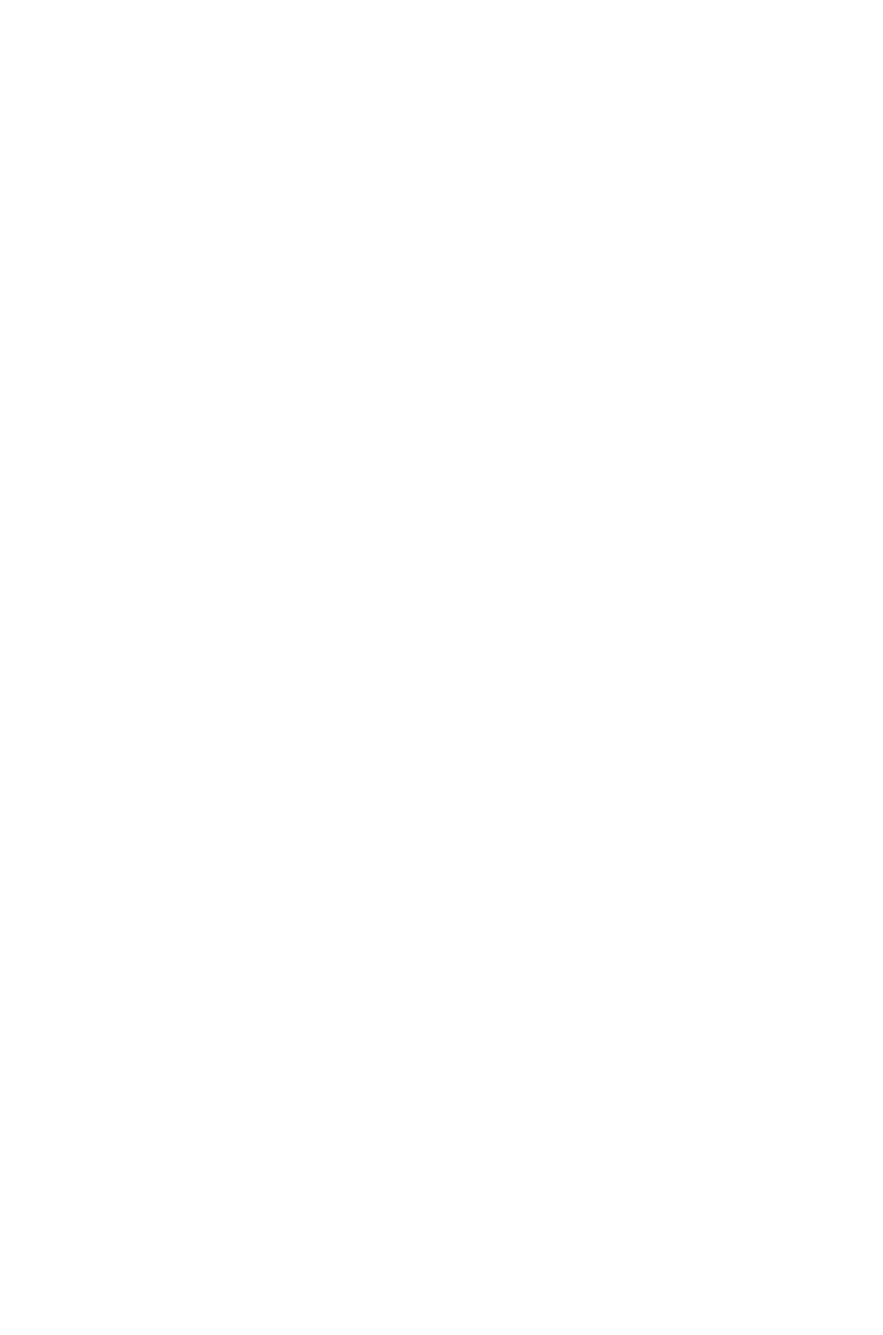
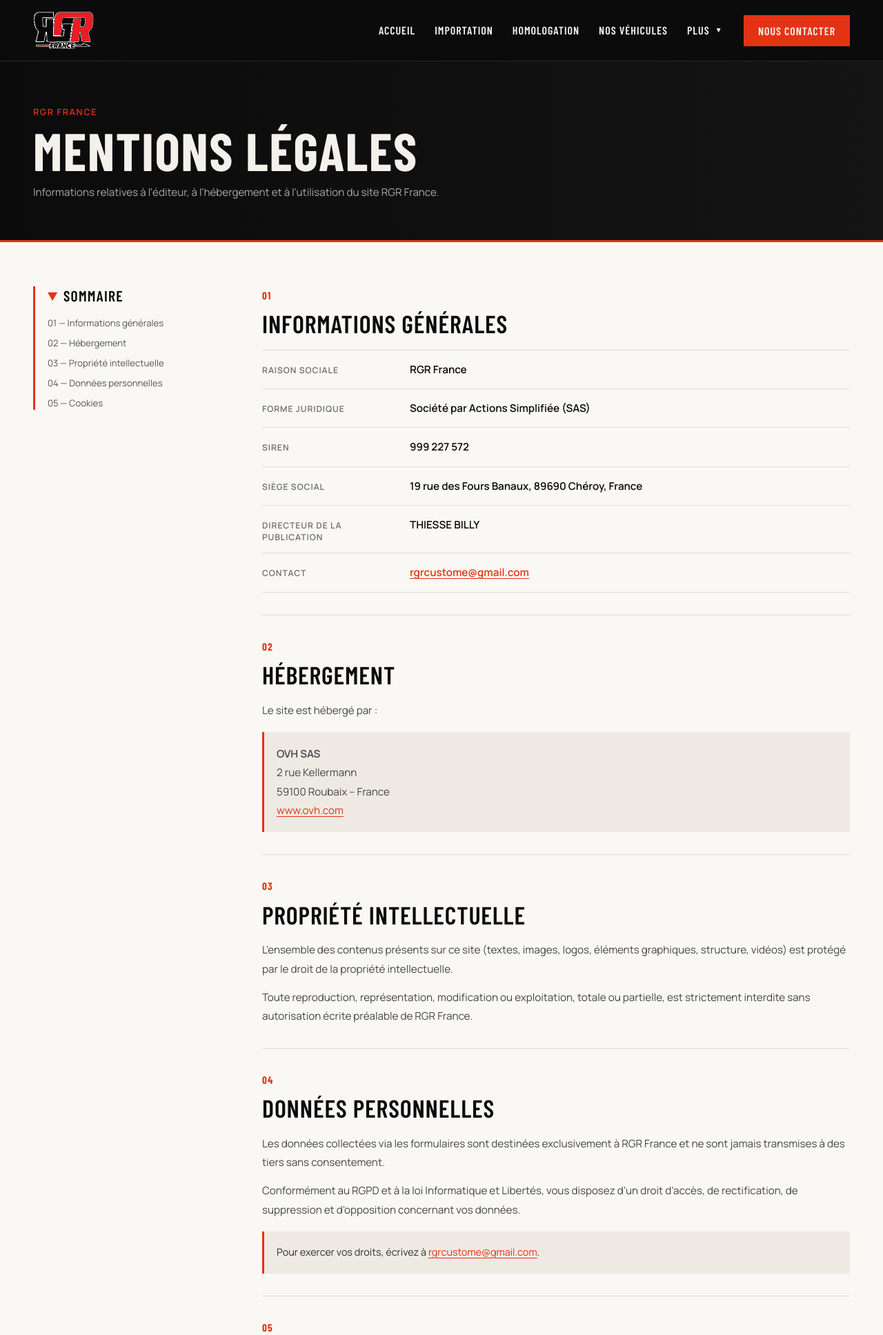
Before and after one commit to samymakhloufi-bot/rgr-france, a PHP site: page /mentions.php in a window 1280 px wide. Before the commit the part shown is empty. Shown: the top 1935 px of the page at 69% size. Before the commit the page ends 800 px from the top, so only its background shows below. Run offline with PHP 8.4, Linux system fonts and the light colour scheme; data that the repository does not hold is empty.

Commit message:
ajout mentions.php / mentions.css

```diff
--- /dev/null
+++ b/assets/css/pages/mentions.css
@@ -0,0 +1,278 @@
+/* ==================================================
+   PAGE MENTIONS LÉGALES — MOBILE FIRST
+================================================== */
+
+.mentions-page {
+    color: var(--noir);
+    background-color: #faf8f4;
+}
+
+.mentions-hero {
+    padding: 48px 20px 42px;
+    color: var(--blanc);
+    background:
+        linear-gradient(90deg, rgba(11, 11, 12, 0.98), rgba(20, 20, 20, 0.9)),
+        var(--carbone);
+    border-bottom: 3px solid var(--rouge-rgr);
+}
+
+.mentions-hero__content {
+    width: 100%;
+    max-width: var(--container-width);
+    margin: 0 auto;
+}
+
+.mentions-hero__eyebrow {
+    margin-bottom: 10px;
+    color: var(--rouge-rgr);
+    font-size: 0.8rem;
+    font-weight: 600;
+    letter-spacing: 0.12em;
+    text-transform: uppercase;
+}
+
+.mentions-hero__title {
+    margin-bottom: 12px;
+    font-family: var(--police-titre);
+    font-size: clamp(2.6rem, 10vw, 4.8rem);
+    font-weight: 700;
+    line-height: 0.95;
+    letter-spacing: 0.02em;
+    text-transform: uppercase;
+}
+
+.mentions-hero__introduction {
+    max-width: 680px;
+    color: var(--gris-metal);
+    font-size: 0.95rem;
+    line-height: 1.7;
+}
+
+.mentions-layout {
+    display: grid;
+    grid-template-columns: 1fr;
+    gap: 32px;
+    width: 100%;
+    max-width: var(--container-width);
+    margin: 0 auto;
+    padding: 32px 20px 64px;
+}
+
+.mentions-summary {
+    padding: 18px;
+    background-color: #eeeae3;
+    border-left: 3px solid var(--rouge-rgr);
+}
+
+.mentions-summary__title {
+    font-family: var(--police-titre);
+    font-size: 1.35rem;
+    font-weight: 600;
+    letter-spacing: 0.06em;
+    text-transform: uppercase;
+    cursor: pointer;
+}
+
+.mentions-summary__title::marker {
+    color: var(--rouge-rgr);
+}
+
+.mentions-summary__list {
+    display: grid;
+    gap: 10px;
+    margin-top: 18px;
+    list-style: none;
+}
+
+.mentions-summary__list a {
+    display: block;
+    color: #555559;
+    font-size: 0.82rem;
+    line-height: 1.45;
+    transition:
+        color var(--transition-rapide),
+        transform var(--transition-rapide);
+}
+
+.mentions-summary__list a:hover,
+.mentions-summary__list a:focus-visible {
+    color: var(--rouge-rgr);
+    transform: translateX(4px);
+}
+
+.mentions-content {
+    min-width: 0;
+}
+
+.mentions-section {
+    scroll-margin-top: 100px;
+    padding-bottom: 32px;
+}
+
+.mentions-section + .mentions-section {
+    padding-top: 32px;
+    border-top: 1px solid #dedbd5;
+}
+
+.mentions-section__number {
+    margin-bottom: 7px;
+    color: var(--rouge-rgr) !important;
+    font-family: var(--police-titre);
+    font-weight: 700;
+    letter-spacing: 0.08em;
+}
+
+.mentions-section h2 {
+    margin-bottom: 18px;
+    font-family: var(--police-titre);
+    font-size: clamp(1.65rem, 7vw, 2.25rem);
+    font-weight: 600;
+    line-height: 1.1;
+    letter-spacing: 0.025em;
+    text-transform: uppercase;
+}
+
+.mentions-section p,
+.mentions-section dd,
+.mentions-card {
+    color: #454549;
+    font-size: 0.95rem;
+    line-height: 1.8;
+}
+
+.mentions-section p + p {
+    margin-top: 14px;
+}
+
+.mentions-section a {
+    color: var(--rouge-rgr);
+    text-decoration: underline;
+    text-decoration-thickness: 1px;
+    text-underline-offset: 3px;
+}
+
+.mentions-details {
+    display: grid;
+    gap: 0;
+    border-top: 1px solid #dedbd5;
+}
+
+.mentions-details div {
+    display: grid;
+    gap: 4px;
+    padding: 14px 0;
+    border-bottom: 1px solid #dedbd5;
+}
+
+.mentions-details dt {
+    color: #6c6c70;
+    font-size: 0.76rem;
+    font-weight: 700;
+    letter-spacing: 0.08em;
+    text-transform: uppercase;
+}
+
+.mentions-details dd {
+    margin: 0;
+    color: var(--noir);
+    font-weight: 600;
+}
+
+.mentions-card,
+.mentions-highlight {
+    margin-top: 18px;
+    padding: 18px;
+    background-color: #eeeae3;
+    border-left: 3px solid var(--rouge-rgr);
+}
+
+.mentions-card {
+    font-style: normal;
+}
+
+.mentions-highlight {
+    color: #303034;
+    font-size: 0.9rem;
+    line-height: 1.7;
+}
+
+.mentions-summary__list a:focus-visible,
+.mentions-section a:focus-visible {
+    outline: 2px solid var(--rouge-rgr);
+    outline-offset: 4px;
+}
+
+@media screen and (min-width: 700px) {
+    .mentions-hero {
+        padding: 64px 40px 56px;
+    }
+
+    .mentions-layout {
+        padding: 48px 40px 80px;
+    }
+
+    .mentions-summary__list {
+        grid-template-columns: repeat(2, minmax(0, 1fr));
+    }
+
+    .mentions-details div {
+        grid-template-columns: 190px minmax(0, 1fr);
+        gap: 24px;
+        align-items: baseline;
+    }
+}
+
+@media screen and (min-width: 1000px) {
+    .mentions-hero {
+        padding-right: max(48px, calc((100vw - var(--container-width)) / 2));
+        padding-left: max(48px, calc((100vw - var(--container-width)) / 2));
+    }
+
+    .mentions-layout {
+        grid-template-columns: 260px minmax(0, 1fr);
+        gap: 72px;
+        padding: 64px 48px 96px;
+    }
+
+    .mentions-summary {
+        position: sticky;
+        top: 24px;
+        padding: 0 0 0 18px;
+        background-color: transparent;
+    }
+
+    .mentions-summary__title {
+        cursor: default;
+    }
+
+    .mentions-summary__list {
+        display: flex;
+        flex-direction: column;
+        gap: 10px;
+    }
+}
+
+@media print {
+    .mentions-hero {
+        padding: 20px 0;
+        color: #000;
+        background: none;
+        border-bottom: 2px solid #000;
+    }
+
+    .mentions-hero__eyebrow,
+    .mentions-hero__introduction,
+    .mentions-sidebar {
+        display: none;
+    }
+
+    .mentions-layout {
+        display: block;
+        max-width: none;
+        padding: 24px 0;
+    }
+
+    .mentions-section {
+        break-inside: avoid;
+    }
+}
--- a/includes/footer.php
+++ b/includes/footer.php
@@ -1,6 +1,5 @@
-<?php
-    require_once __DIR__ . '/config/database.test.php';
-?>
+
+
 <footer class="footer">
 
 
@@ -27,7 +26,6 @@
 
 
     <div class="footer__grid">
-
         <section class="footer__section">
 
             <h2 class="footer__title">
--- a/index.php
+++ b/index.php
@@ -1,4 +1,5 @@
 <?php
+    require_once __DIR__ . '/config/database.test.php';
     $activePage = 'Accueil';
 ?>
 
--- a/mentions.php
+++ b/mentions.php
@@ -0,0 +1,148 @@
+<?php
+$activePage = 'Mentions légales';
+$metaDescription = 'Consultez les mentions légales et les informations relatives au site RGR France.';
+$pageCss = '/assets/css/pages/mentions.css';
+?>
+
+<!DOCTYPE html>
+<html lang="fr">
+
+<?php include __DIR__ . '/includes/head.php'; ?>
+
+<body>
+    <?php include __DIR__ . '/includes/header.php'; ?>
+
+    <main class="mentions-page">
+        <header class="mentions-hero">
+            <div class="mentions-hero__content">
+                <p class="mentions-hero__eyebrow">RGR France</p>
+                <h1 class="mentions-hero__title">Mentions légales</h1>
+                <p class="mentions-hero__introduction">
+                    Informations relatives à l’éditeur, à l’hébergement et à
+                    l’utilisation du site RGR France.
+                </p>
+            </div>
+        </header>
+
+        <div class="mentions-layout">
+            <aside class="mentions-sidebar">
+                <details class="mentions-summary" open>
+                    <summary class="mentions-summary__title">Sommaire</summary>
+
+                    <nav aria-label="Sommaire des mentions légales">
+                        <ol class="mentions-summary__list">
+                            <li><a href="#informations-generales">01 — Informations générales</a></li>
+                            <li><a href="#hebergement">02 — Hébergement</a></li>
+                            <li><a href="#propriete-intellectuelle">03 — Propriété intellectuelle</a></li>
+                            <li><a href="#donnees-personnelles">04 — Données personnelles</a></li>
+                            <li><a href="#cookies">05 — Cookies</a></li>
+                        </ol>
+                    </nav>
+                </details>
+            </aside>
+
+            <article class="mentions-content">
+                <section class="mentions-section" id="informations-generales">
+                    <p class="mentions-section__number">01</p>
+                    <h2>Informations générales</h2>
+
+                    <dl class="mentions-details">
+                        <div>
+                            <dt>Raison sociale</dt>
+                            <dd>RGR France</dd>
+                        </div>
+                        <div>
+                            <dt>Forme juridique</dt>
+                            <dd>Société par Actions Simplifiée (SAS)</dd>
+                        </div>
+                        <div>
+                            <dt>SIREN</dt>
+                            <dd>999 227 572</dd>
+                        </div>
+                        <div>
+                            <dt>Siège social</dt>
+                            <dd>19 rue des Fours Banaux, 89690 Chéroy, France</dd>
+                        </div>
+                        <div>
+                            <dt>Directeur de la publication</dt>
+                            <dd>THIESSE BILLY</dd>
+                        </div>
+                        <div>
+                            <dt>Contact</dt>
+                            <dd><a href="mailto:rgrcustome@gmail.com">rgrcustome@gmail.com</a></dd>
+                        </div>
+                    </dl>
+                </section>
+
+                <section class="mentions-section" id="hebergement">
+                    <p class="mentions-section__number">02</p>
+                    <h2>Hébergement</h2>
+
+                    <p>Le site est hébergé par :</p>
+                    <address class="mentions-card">
+                        <strong>OVH SAS</strong><br>
+                        2 rue Kellermann<br>
+                        59100 Roubaix – France<br>
+                        <a href="https://www.ovhcloud.com/fr/" target="_blank" rel="noopener noreferrer">
+                            www.ovh.com
+                        </a>
+                    </address>
+                </section>
+
+                <section class="mentions-section" id="propriete-intellectuelle">
+                    <p class="mentions-section__number">03</p>
+                    <h2>Propriété intellectuelle</h2>
+
+                    <p>
+                        L’ensemble des contenus présents sur ce site (textes,
+                        images, logos, éléments graphiques, structure, vidéos) est
+                        protégé par le droit de la propriété intellectuelle.
+                    </p>
+                    <p>
+                        Toute reproduction, représentation, modification ou
+                        exploitation, totale ou partielle, est strictement interdite
+                        sans autorisation écrite préalable de RGR France.
+                    </p>
+                </section>
+
+                <section class="mentions-section" id="donnees-personnelles">
+                    <p class="mentions-section__number">04</p>
+                    <h2>Données personnelles</h2>
+
+                    <p>
+                        Les données collectées via les formulaires sont destinées
+                        exclusivement à RGR France et ne sont jamais transmises à
+                        des tiers sans consentement.
+                    </p>
+                    <p>
+                        Conformément au RGPD et à la loi Informatique et Libertés,
+                        vous disposez d’un droit d’accès, de rectification, de
+                        suppression et d’opposition concernant vos données.
+                    </p>
+
+                    <aside class="mentions-highlight">
+                        Pour exercer vos droits, écrivez à
+                        <a href="mailto:rgrcustome@gmail.com">rgrcustome@gmail.com</a>.
+                    </aside>
+                </section>
+
+                <section class="mentions-section" id="cookies">
+                    <p class="mentions-section__number">05</p>
+                    <h2>Cookies</h2>
+
+                    <p>
+                        Le site utilise des cookies nécessaires à son bon
+                        fonctionnement et à l’amélioration de l’expérience utilisateur.
+                    </p>
+                    <p>
+                        Pour en savoir plus ou gérer vos préférences, consultez notre
+                        <a href="/politique-cookies.php">Politique de cookies</a>.
+                    </p>
+                </section>
+            </article>
+        </div>
+    </main>
+
+    <?php include __DIR__ . '/includes/footer.php'; ?>
+</body>
+</html>
```
Also changed, not shown: cgv.php (+7 -3 lines).
